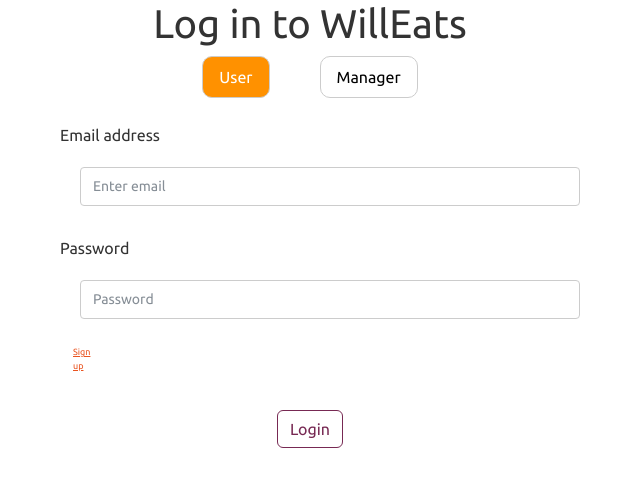
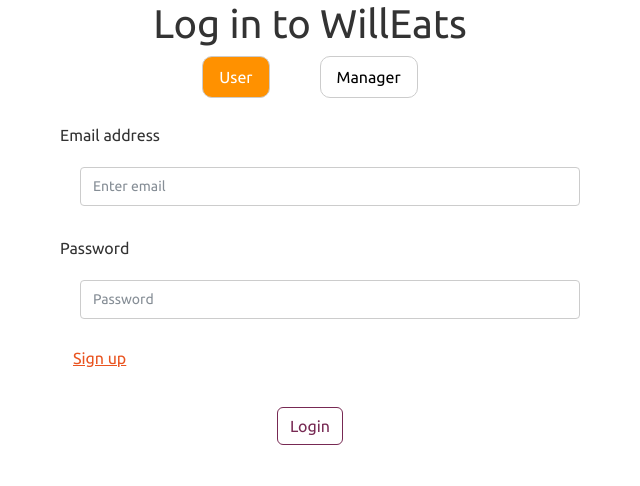
Before and after one commit to agiledev-students-spring2023/final-project-willeats, a React (Create React App) app in the folder front-end/: page /Login in a window 1280 px wide. Shown: the top 486 px of the page, without its empty margins (330-970 px from the left). Built offline with nearby package versions, Linux system fonts and the light colour scheme.

Commit message:
fix bugs

```diff
--- a/front-end/src/components/OwnerSideReviewDetails/OwnersideReviewDetails.css
+++ b/front-end/src/components/OwnerSideReviewDetails/OwnersideReviewDetails.css
@@ -37,7 +37,7 @@
     margin: 20px;
 }
 
-.btn-link{
+.btn-lin{
     font-size: 9px;
     width: 10px;
 }
--- a/front-end/src/components/OwnerSideReviewDetails/OwnersideReviewDetails.js
+++ b/front-end/src/components/OwnerSideReviewDetails/OwnersideReviewDetails.js
@@ -48,8 +48,8 @@
                         <div className="review-info">
                             <h5>{owner.name}</h5>
                             <div class="comment-actions">
-                                <button class="btn btn-link" onClick={handleEdit}>Edit</button>
-                                <button class="btn btn-link" onClick={handleDelete}>Delete</button>
+                                <button class="btn btn-lin" onClick={handleEdit}>Edit</button>
+                                <button class="btn btn-lin" onClick={handleDelete}>Delete</button>
                             </div>
 
                         </div>
```
Also changed, not shown: front-end/package.json (+5 -2 lines), front-end/src/App.js (+20 -20 lines).
